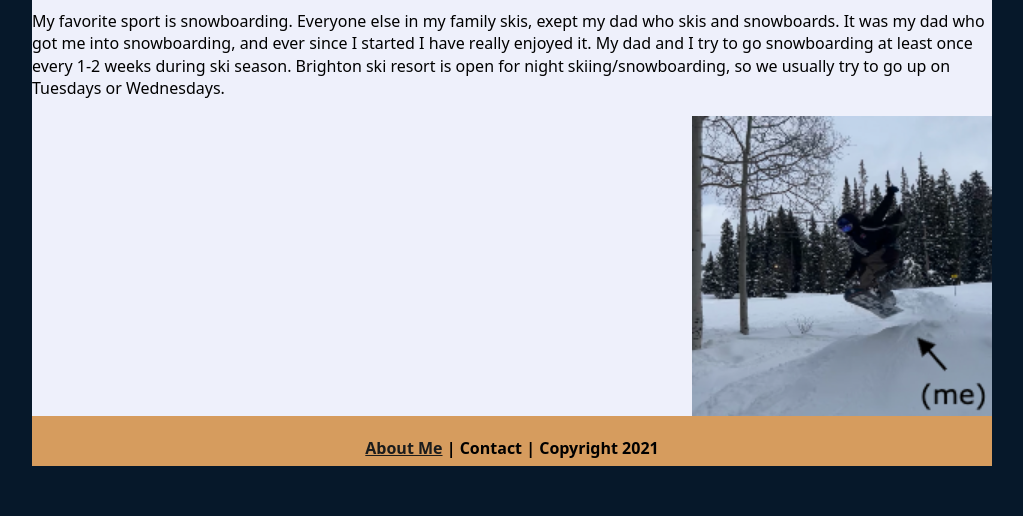
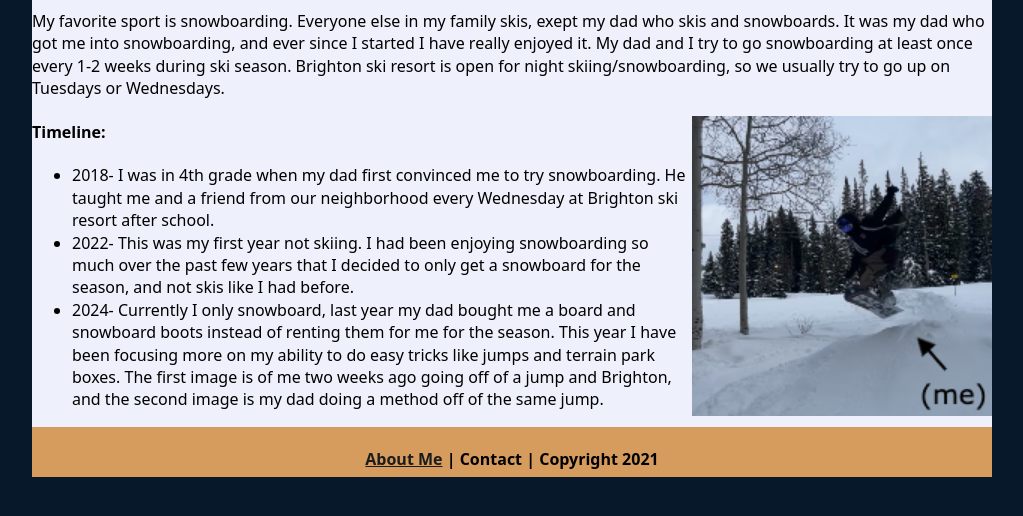
Before and after one commit to PanNm09/ecs-portfolio, a plain HTML site: page snowboarding/index.html in a window 1280 px wide. Shown: the part 146-662 px from the top of the page, without its empty margins (128-1151 px from the left). Drawn offline with Linux system fonts and the light colour scheme.

Commit message:
Update index.html

```diff
--- a/snowboarding/index.html
+++ b/snowboarding/index.html
@@ -19,7 +19,16 @@
             It was my dad who got me into snowboarding, and ever since I started I have really enjoyed it.
             My dad and I try to go snowboarding at least once every 1-2 weeks during ski season.
             Brighton ski resort is open for night skiing/snowboarding, so we usually try to go up on Tuesdays or Wednesdays.</p>
-            <img src="../images/me.png" alt="Me" width="300" style="float:right">
+         <p>
+               <img src="../images/me.png" alt="Me" width="300" style="float:right">
+            <h4>Timeline:</h4>
+            <ul>
+               <li>2018- I was in 4th grade when my dad first convinced me to try snowboarding. He taught me and a friend from our neighborhood every Wednesday at Brighton ski resort after school.</li>
+               <li>2022- This was my first year not skiing. I had been enjoying snowboarding so much over the past few years that I decided to only get a snowboard for the season, and not skis like I had before.</li>
+               <li>2024- Currently I only snowboard, last year my dad bought me a board and snowboard boots instead of renting them for me for the season. This year I have been focusing more on my ability to do
+               easy tricks like jumps and terrain park boxes. The first image is of me two weeks ago going off of a jump and Brighton, and the second image is my dad doing a method off of the same jump.</li>
+            </ul>
+         </p>
          </div>
          <div class="footer">
             <h4><a href="../aboutme.html">About Me</a> | Contact | Copyright 2021</h4>
```
